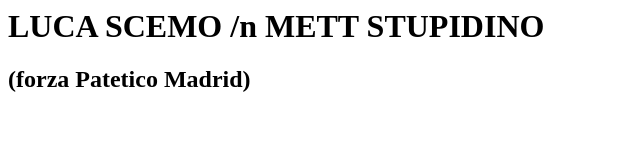
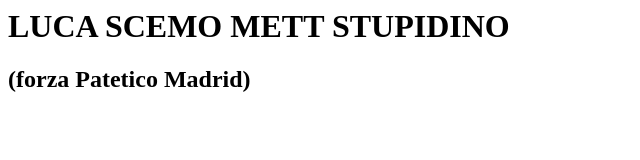
Before and after one commit to PaoloMerlino98/paolomerlino98.github.io, a plain HTML site: page index.html in a window 1280 px wide. Shown: the whole page, without its empty margins (0-640 px from the left). Drawn offline with Linux system fonts and the light colour scheme.

Commit message:
Update index.html

```diff
--- a/index.html
+++ b/index.html
@@ -3,7 +3,8 @@
 <title> MRLN </title>
 </head>
 <body>
-<h1>LUCA SCEMO /n METT STUPIDINO</h1>
+<h1>LUCA SCEMO
+METT STUPIDINO</h1>
 <h2>(forza Patetico Madrid)</h2>
 </body>
 </html>
```
